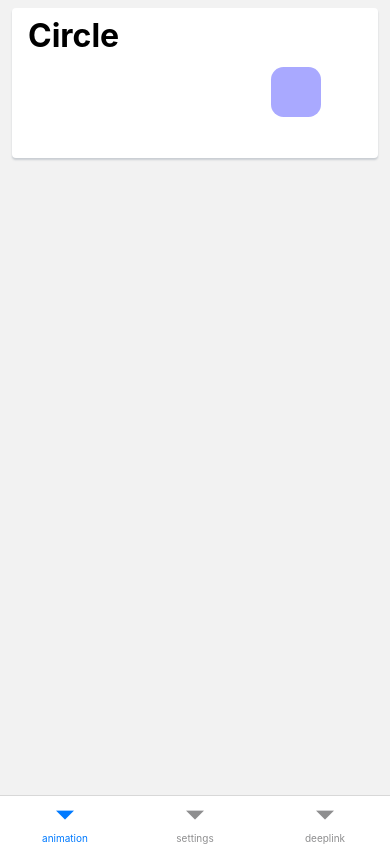
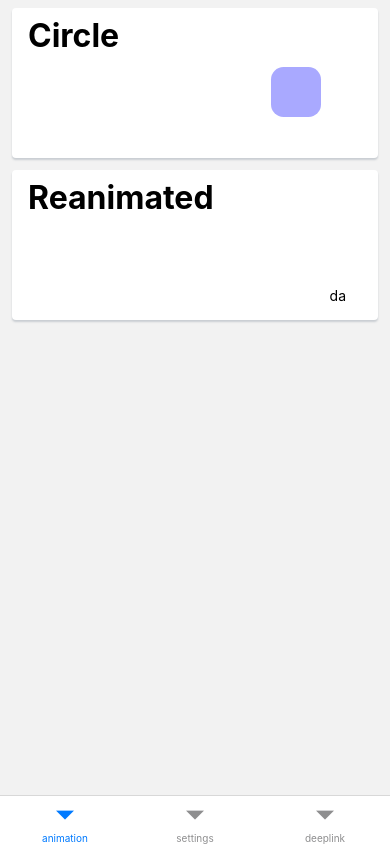
Before and after one commit to realmizzer/rn-playground, a React Native app: screen / in a window 390 px wide. Built offline with nearby package versions, Linux system fonts and the light colour scheme.

Commit message:
добавил карточку-заглушку для уроков с reanimated на главный экран с анимациями

```diff
--- a/src/navigation/constants/routes.ts
+++ b/src/navigation/constants/routes.ts
@@ -19,4 +19,5 @@
   [routes.settings.tabName]: undefined;
   [routes.deeplink.tabName]: undefined;
   [routes.animation.screens.circle]: undefined;
+  [routes.animation.screens.reanimated]: undefined;
 };
--- a/src/navigation/constants/tabs/animation-tab.ts
+++ b/src/navigation/constants/tabs/animation-tab.ts
@@ -2,6 +2,7 @@
   screens: {
     root: 'root',
     circle: 'circle',
+    reanimated: 'reanimated',
   },
   tabName: 'animation',
 } as const;
--- a/src/navigation/stacks/animation/index.tsx
+++ b/src/navigation/stacks/animation/index.tsx
@@ -5,6 +5,7 @@
 import {HeaderBackButton} from '../../components/HeaderBackButton.tsx';
 import {routes} from '../../constants/routes.ts';
 import {useRoute} from '@react-navigation/native';
+import {ReanimatedAnimationScreen} from './screens/ReanimatedAnimationScreen.tsx';
 
 const Stack = createNativeStackNavigator();
 
@@ -26,6 +27,15 @@
         component={CircleAnimationScreen}
         options={{
           headerShown: true,
+          title: 'Circle Animation',
+        }}
+      />
+      <Stack.Screen
+        name={routes.animation.screens.reanimated}
+        component={ReanimatedAnimationScreen}
+        options={{
+          headerShown: true,
+          title: 'Reanimated',
         }}
       />
     </Stack.Navigator>
--- a/src/navigation/stacks/animation/screens/AnimationRootScreen.tsx
+++ b/src/navigation/stacks/animation/screens/AnimationRootScreen.tsx
@@ -1,6 +1,6 @@
 import React from 'react';
 import {PreviewCard} from '../../../../modules/PreviewCard/PreviewCard.tsx';
-import {SafeAreaView, View} from 'react-native';
+import {SafeAreaView, StyleSheet, Text, View} from 'react-native';
 import {RootStackParamList, routes} from '../../../constants/routes.ts';
 import {NavigationProp} from '@react-navigation/native';
 import {AnimatedCircle} from '../../../../modules/AnimatedCircle/AnimatedCircle.tsx';
@@ -10,17 +10,30 @@
   navigation: NavigationProp<RootStackParamList, 'animation'>;
 }
 
+const styles = StyleSheet.create({
+  card: {
+    marginBottom: 12,
+  },
+});
+
 // Корневной экран для навигации по стэку с анимациями.
 export const AnimationRootScreen = ({navigation}: IProps) => {
-  const _onPress = () => {
-    navigation.navigate(routes.animation.screens.circle);
-  };
-
   return (
     <SafeAreaView>
       <View style={defaultScreenStyles.container}>
-        <PreviewCard title={'Circle'} onPress={_onPress}>
+        <PreviewCard
+          containerStyle={styles.card}
+          title={'Circle'}
+          onPress={() => navigation.navigate(routes.animation.screens.circle)}>
           <AnimatedCircle hasActions={false} />
+        </PreviewCard>
+        <PreviewCard
+          containerStyle={styles.card}
+          title={'Reanimated'}
+          onPress={() =>
+            navigation.navigate(routes.animation.screens.reanimated)
+          }>
+          <Text>da</Text>
         </PreviewCard>
       </View>
     </SafeAreaView>
--- /dev/null
+++ b/src/navigation/stacks/animation/screens/ReanimatedAnimationScreen.tsx
@@ -0,0 +1,10 @@
+import React from 'react';
+import {SafeAreaView, Text} from 'react-native';
+
+export const ReanimatedAnimationScreen = () => {
+  return (
+    <SafeAreaView>
+      <Text>aboba</Text>
+    </SafeAreaView>
+  );
+};
```
